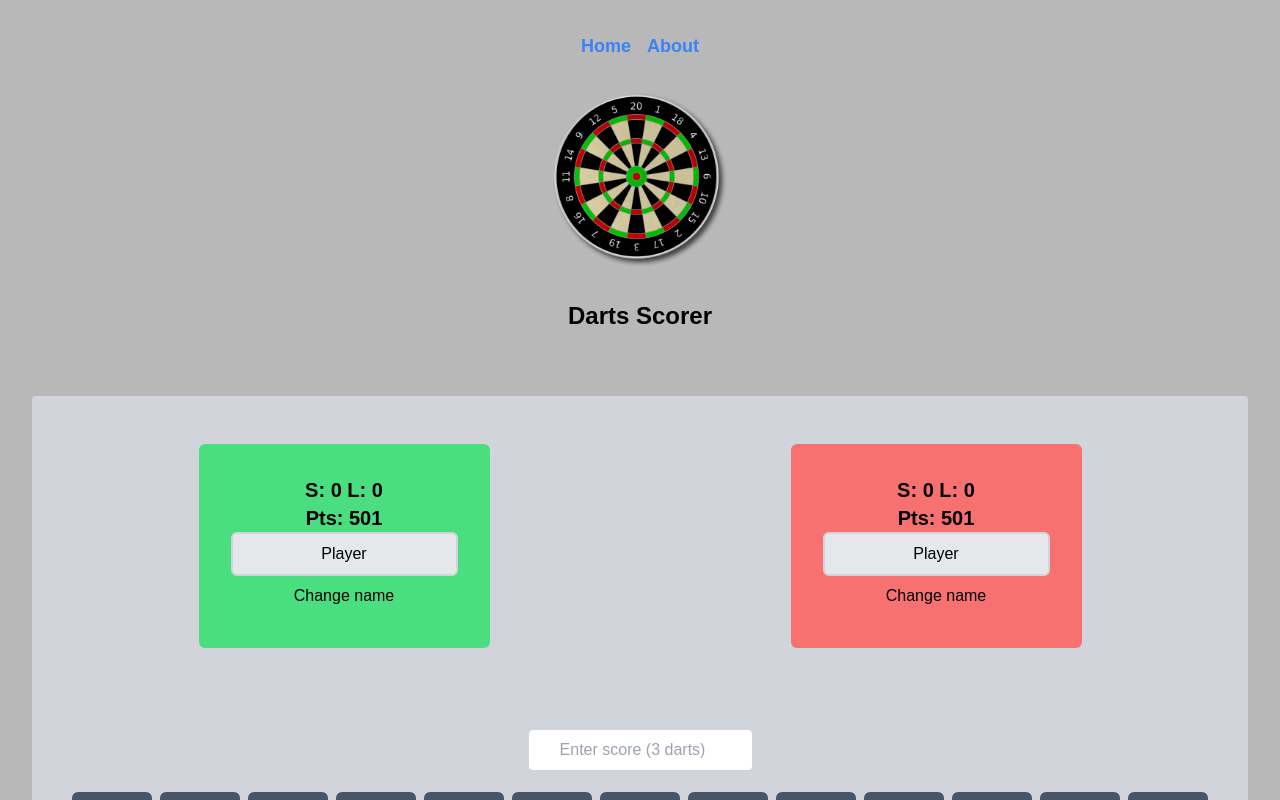
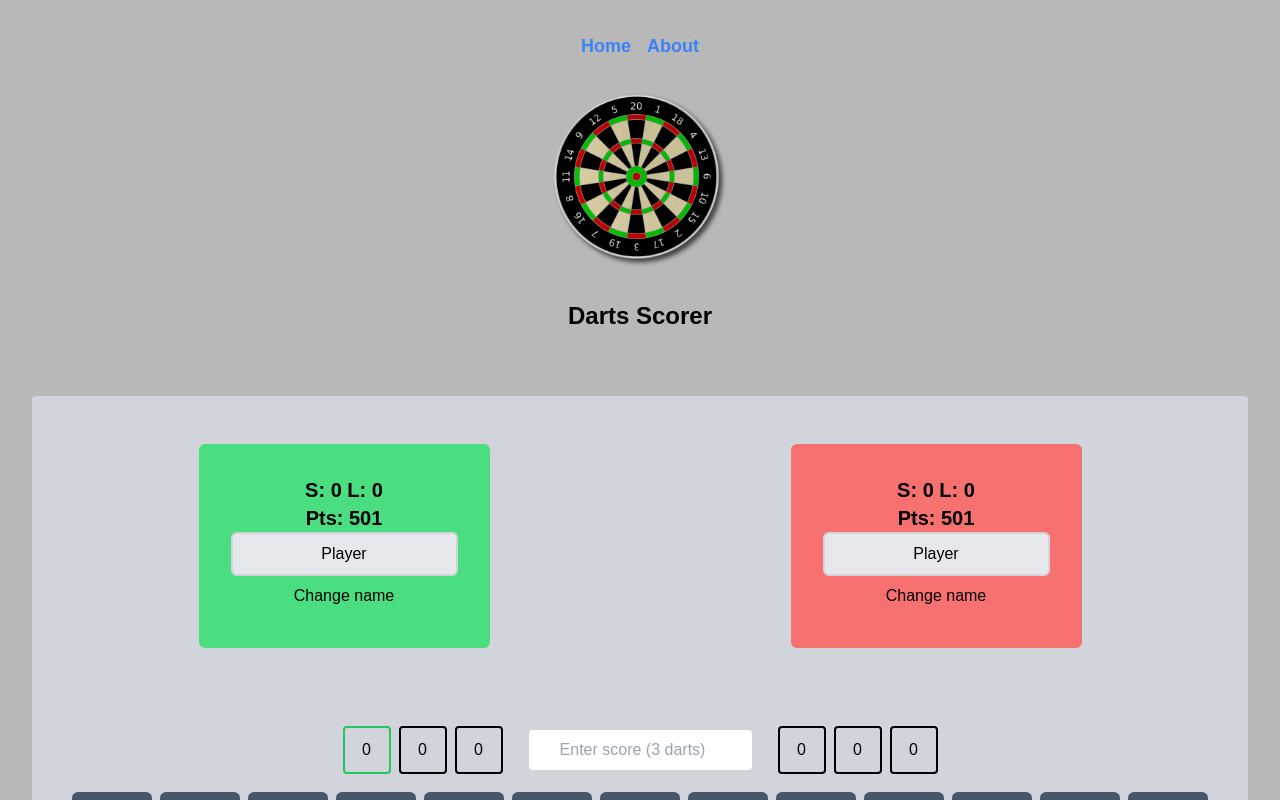
Before and after one commit to janluczynski/dart, a React (Vite) app in the folder dart/: page / in a window 1280 px wide. Shown: the top 800 px of the page. Built offline with nearby package versions, Linux system fonts and the light colour scheme.

Commit message:
Add score tracking for each player in Game component

```diff
--- a/dart/src/components/Game.jsx
+++ b/dart/src/components/Game.jsx
@@ -1,8 +1,14 @@
 import points from "../points";
 import { useState } from "react";
-export default function Game({ onMovesChange }) {
+export default function Game({ onMovesChange, activePlayer }) {
   const [multiplier, setMultiplier] = useState(1);
   const [dartsThrown, setDartsThrown] = useState(0);
+  const [scoreArrayPlayer1, setScoreArrayPlayer1] = useState(
+    new Array(3).fill(0)
+  );
+  const [scoreArrayPlayer2, setScoreArrayPlayer2] = useState(
+    new Array(3).fill(0)
+  );
   const handleMultiplierChange = (value) => {
     if (multiplier === value) {
       setMultiplier(1);
@@ -11,6 +17,16 @@ export default function Game({ onMovesChange }) {
     setMultiplier(value);
   };
   const handleScore = (point) => {
+    if (activePlayer === 1) {
+      const newScoreArray = [...scoreArrayPlayer1];
+      newScoreArray[dartsThrown] = point * multiplier;
+      setScoreArrayPlayer1(newScoreArray);
+    }
+    if (activePlayer === 2) {
+      const newScoreArray = [...scoreArrayPlayer2];
+      newScoreArray[dartsThrown] = point * multiplier;
+      setScoreArrayPlayer2(newScoreArray);
+    }
     onMovesChange(point * multiplier, 1);
     setMultiplier(1);
     setDartsThrown(dartsThrown + 1);
@@ -25,6 +41,21 @@ export default function Game({ onMovesChange }) {
   return (
     <div className="flex flex-wrap justify-center">
       <div>
+        <div className="flex flex-wrap justify-center">
+          <div className="flex space-x-2 justify-center items-center m-2">
+            {scoreArrayPlayer1.map((_, index) => (
+              <div
+                key={index}
+                className={`w-12 h-12 border-2 border-black rounded text-center flex justify-center items-center ${
+                  activePlayer === 1 && index === dartsThrown
+                    ? "border-green-500"
+                    : null
+                }`}
+              >
+                {scoreArrayPlayer1[index]}
+              </div>
+            ))}
+          </div>
           <form
             onSubmit={(e) => {
               e.preventDefault();
@@ -45,6 +76,22 @@ export default function Game({ onMovesChange }) {
               className="border-2 border-gray-300 p-2 rounded-md focus:outline-none disabled:bg-gray-200 text-center m-4"
             />
           </form>
+
+          <div className="flex space-x-2 justify-center items-center m-2">
+            {scoreArrayPlayer2.map((_, index) => (
+              <div
+                key={index}
+                className={`w-12 h-12 border-2 border-black rounded text-center flex justify-center items-center ${
+                  activePlayer === 2 && index === dartsThrown
+                    ? "border-green-500"
+                    : null
+                }`}
+              >
+                {scoreArrayPlayer2[index]}
+              </div>
+            ))}
+          </div>
+        </div>
         {points.map((point) => {
           return (
             <button
@@ -57,6 +104,7 @@ export default function Game({ onMovesChange }) {
           );
         })}
       </div>
+
       <button
         onClick={() => handleMultiplierChange(2)}
         className={`text-black p-2 rounded-md transition-colors duration-200 m-1 w-20 text-center ${
--- a/dart/src/pages/HomePage.jsx
+++ b/dart/src/pages/HomePage.jsx
@@ -31,7 +31,7 @@ function App() {
             isActive={activePlayer === 2}
           />
         </div>
-        <Game onMovesChange={handleMoves} />
+        <Game onMovesChange={handleMoves} activePlayer={activePlayer} />
       </div>
     </>
   );
```
Lines whose indentation alone changed are shown as unchanged.
